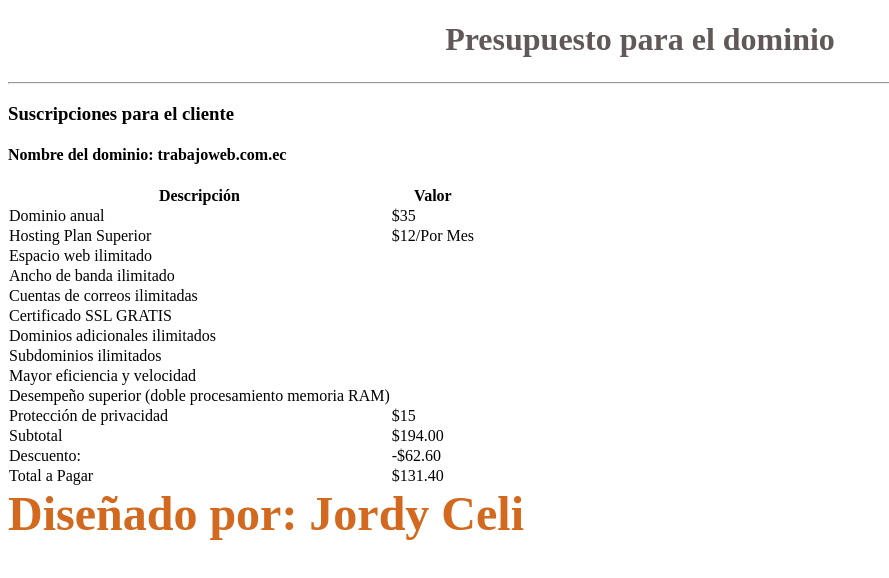
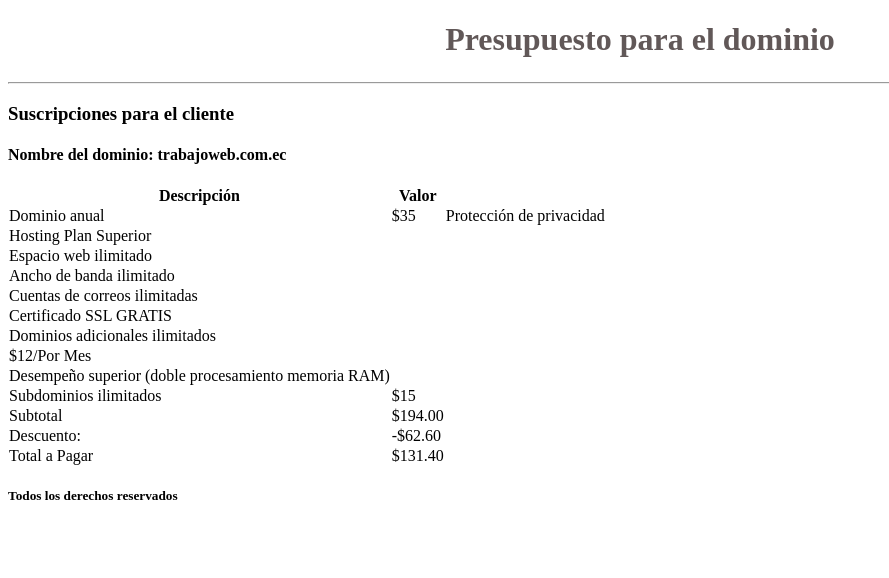
Before and after one commit to jordyceligith/angular, an Angular app: page / in a window 1280 px wide. Shown: the top 578 px of the page, without its empty margins (0-889 px from the left). Built offline with nearby package versions, Linux system fonts and the light colour scheme.

Commit message:
Cambio Css

```diff
--- a/src/app/components/mi-componente/mi-componente.component.css
+++ b/src/app/components/mi-componente/mi-componente.component.css
@@ -24,12 +24,13 @@
     font-weight: bold;
 }
 
-footer{
 
-    font-weight: bold;
-    font-size: 3em;
-    color: chocolate;
-}
 table.tblapresupuesto .Descripcion{
 color: brown;
 }
+footer.piePagina h5{
+
+	width: 20%;
+    display: inline-block;
+    color: chocolate;
+}
--- a/src/app/components/mi-componente/mi-componente.component.html
+++ b/src/app/components/mi-componente/mi-componente.component.html
@@ -17,10 +17,11 @@
    <tr>
        <td>Dominio anual</td>
        <td class="su">$35</td>
+       <td>Protección de privacidad</td>
    </tr>
    <tr>
     <td>Hosting Plan Superior</td>
-    <td class="su">$12/Por Mes</td>
+
 </tr>
 <tr class="des">
     <td>Espacio web ilimitado</td>
@@ -43,19 +44,18 @@
     <td></td>
 </tr>
 <tr class="des">
-    <td>Subdominios ilimitados</td>
+
+    <td class="su">$12/Por Mes</td>
     <td></td>
 </tr>
-<tr class="des">
-    <td>Mayor eficiencia y velocidad</td>
-    <td></td>
-</tr>
+
 <tr class="des">
     <td>Desempeño superior (doble procesamiento memoria RAM)</td>
     <td></td>
 </tr>
 <tr>
-    <td>Protección de privacidad</td>
+
+    <td>Subdominios ilimitados</td>
     <td class="su">$15</td>
 </tr>
 <tr class="su">
@@ -74,5 +74,5 @@
 
 
   <footer>
-      Diseñado por: Jordy Celi
+    <h5> Todos los derechos reservados</h5>
   </footer>
```
